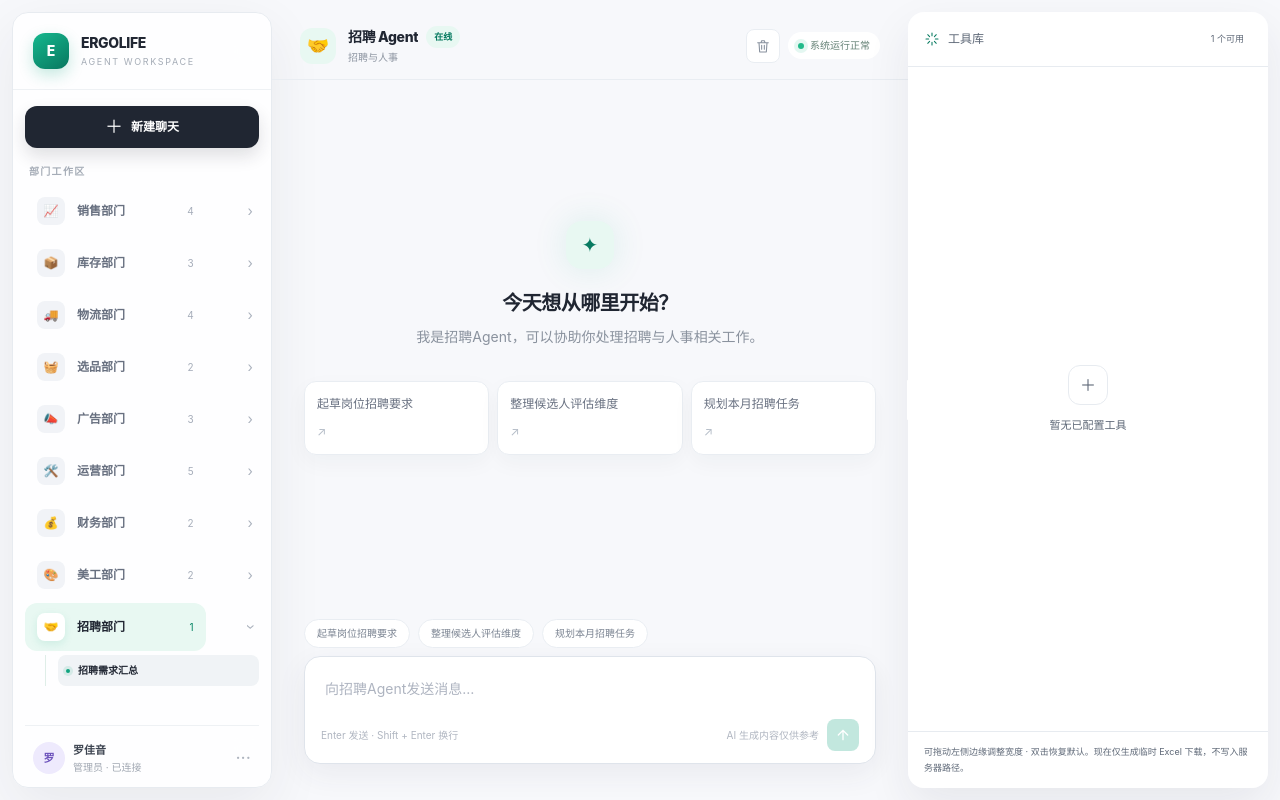
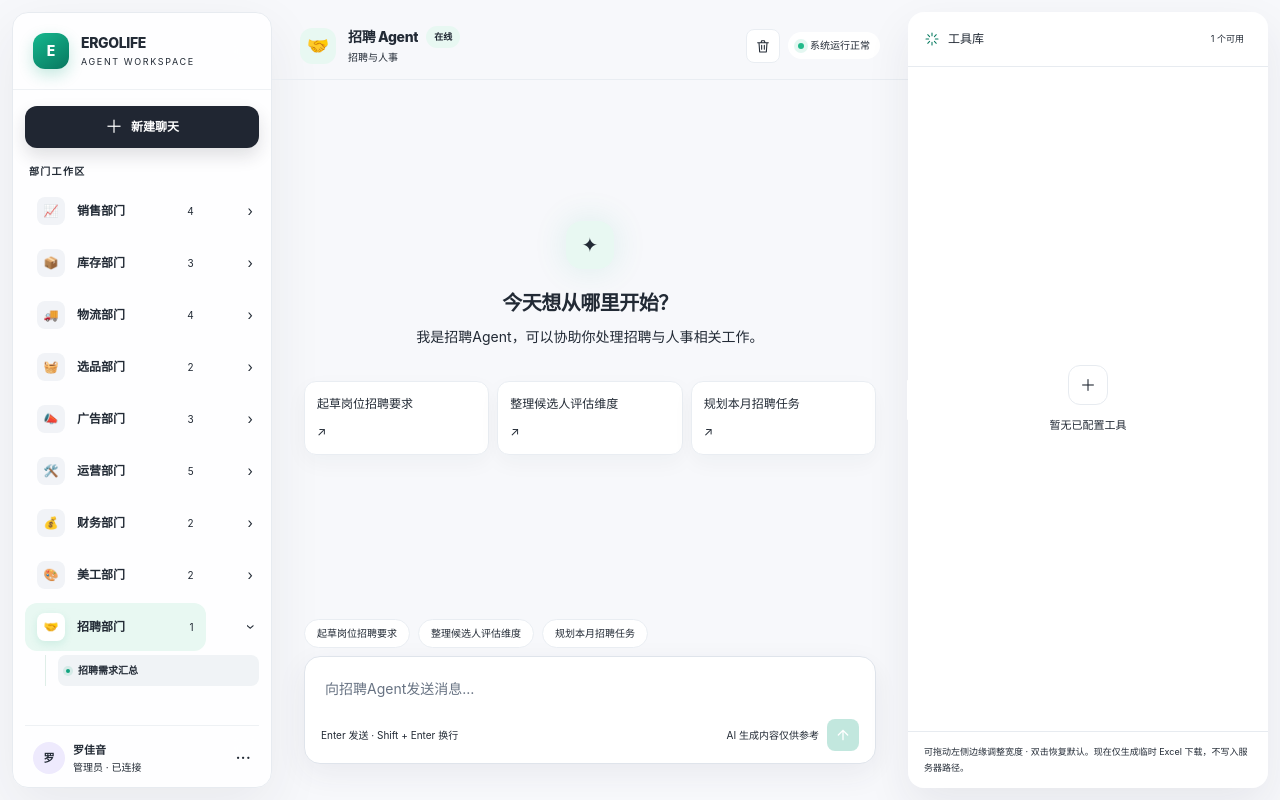
Before and after one commit to SXyundong/xmshouxi, a Next.js app in the folder frontend/: page /hr in a window 1280 px wide. Built offline with nearby package versions, Linux system fonts and the light colour scheme.

Commit message:
fix: increase workspace text contrast

```diff
--- a/frontend/src/app/globals.css
+++ b/frontend/src/app/globals.css
@@ -21,7 +21,9 @@ body::before { position: fixed; inset: 0; z-index: -1; content: ""; pointer-even
 .department-plus { opacity: 0; }
 .department-group:hover .department-plus, .department-plus:focus { opacity: 1; }
 .workflow-light { color: #3d4654; border-color: #e7ebf0 !important; background: rgba(255,255,255,.9) !important; box-shadow: 0 18px 45px rgba(36,43,61,.08) !important; }
-.workflow-light [class*="text-white"] { color: #5e6877 !important; }
+.agent-shell [class*="text-[#"] { color: #222a35 !important; }
+.agent-shell textarea::placeholder { color: #687383 !important; }
+.workflow-light [class*="text-white"] { color: #222a35 !important; }
 .workflow-light [class*="text-cyan-100"] { color: #087b61 !important; }
 .workflow-light [class*="text-emerald-100"], .workflow-light [class*="text-emerald-200"] { color: #087b61 !important; }
 .workflow-light [class*="text-amber-100"], .workflow-light [class*="text-amber-200"] { color: #ad6b24 !important; }
```
